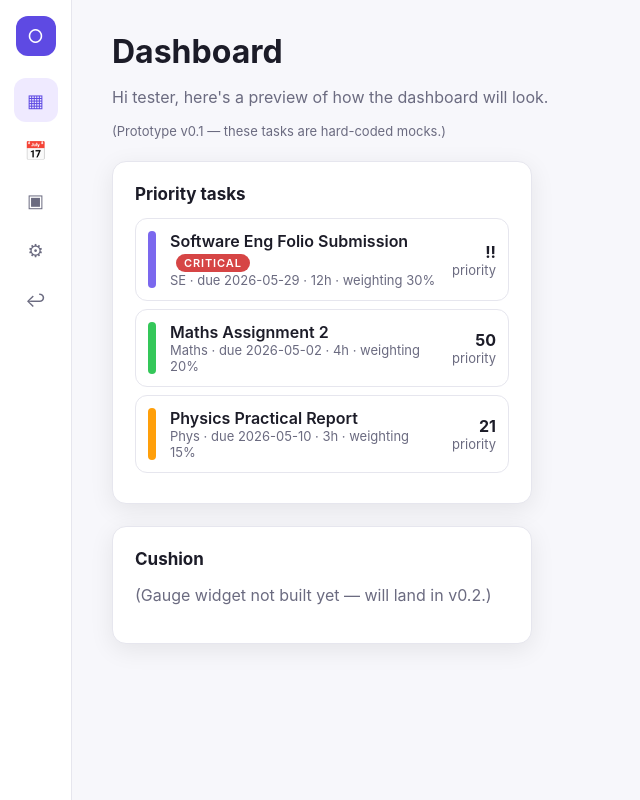
After one commit to dilutedious/optima, a Flask app: page /dashboard in a window 1280 px wide. The commit adds this page. Shown: the whole page, without its empty margins (0-640 px from the left). Run offline with Flask 3, Linux system fonts and the light colour scheme.

Commit message:
dashboard layout + mock tasks
mocked the data layer with hard-coded list of three assignments so layout can be approved and reviewed by testers. priority list added down the left, performance indicator strip across the top, cushion gauge is a placeholder for now. no persistence or authentication yet.

```diff
--- a/app.py
+++ b/app.py
@@ -14,6 +14,18 @@ Then open http://127.0.0.1:5050/
 from flask import Flask, render_template
 
 app = Flask(__name__)
+app.secret_key = "v0.1-dev-only"
+
+# Hard-coded for the v0.1 walkthrough so testers can react to a layout
+# with real-looking values. Will be replaced by real data in v0.2.
+MOCK_TASKS = [
+    {"name": "Software Eng Folio Submission", "subject": "SE",   "due": "2026-05-29",
+     "weighting": 30, "hours": 12, "score": 9999, "colour": "#7B68EE", "crit": True},
+    {"name": "Maths Assignment 2",            "subject": "Maths","due": "2026-05-02",
+     "weighting": 20, "hours": 4,  "score": 50,   "colour": "#34c759", "crit": False},
+    {"name": "Physics Practical Report",      "subject": "Phys", "due": "2026-05-10",
+     "weighting": 15, "hours": 3,  "score": 21,   "colour": "#ff9f0a", "crit": False},
+]
 
 
 @app.route("/")
@@ -31,5 +43,11 @@ def signup():
     return render_template("signup.html")
 
 
+@app.route("/dashboard")
+def dashboard():
+    # No real auth yet — anyone hitting this URL sees the mock dashboard.
+    return render_template("dashboard.html", user="tester", tasks=MOCK_TASKS)
+
+
 if __name__ == "__main__":
     app.run(host="127.0.0.1", port=5050, debug=True)
--- a/static/style.css
+++ b/static/style.css
@@ -28,3 +28,24 @@ input { width: 100%; padding: 10px 12px; border: 1px solid #e6e6ee; border-radiu
 .btn { display: inline-block; background: #5e4ae3; color: #fff; border: 0; border-radius: 10px; padding: 10px 16px; font: inherit; font-weight: 600; cursor: pointer; text-decoration: none; }
 .btn:hover { background: #4a36c6; }
 .btn.full { width: 100%; padding: 12px; margin-top: 18px; }
+
+/* dashboard */
+.sidebar { position: fixed; left: 0; top: 0; bottom: 0; width: 72px; background: #fff; border-right: 1px solid #e6e6ee;
+  display: flex; flex-direction: column; align-items: center; padding: 16px 0; gap: 6px; }
+.sidebar .logo { width: 40px; height: 40px; background: #5e4ae3; color: #fff; border-radius: 12px; display: grid; place-items: center; margin-bottom: 16px; font-size: 18px; }
+.sidebar .nav { width: 44px; height: 44px; border-radius: 12px; display: grid; place-items: center; color: #6b6b80; text-decoration: none; font-size: 18px; }
+.sidebar .nav.active { background: #efeaff; color: #5e4ae3; }
+.content { margin-left: 72px; padding: 32px 40px; max-width: 960px; }
+h1 { margin: 0 0 4px; }
+.muted { color: #6b6b80; }
+.small { font-size: 13px; }
+.card { margin-top: 22px; padding: 22px; border: 1px solid #e6e6ee; border-radius: 14px; }
+.card h2 { margin: 0 0 14px; font-size: 17px; }
+.task { display: grid; grid-template-columns: 8px 1fr auto; gap: 14px; align-items: center;
+  padding: 12px; border: 1px solid #e6e6ee; border-radius: 12px; margin-bottom: 8px; }
+.task .swatch { width: 8px; align-self: stretch; border-radius: 6px; }
+.task .name { font-weight: 600; }
+.task .meta { font-size: 13px; color: #6b6b80; }
+.task .pri { font-weight: 700; }
+.task .right { text-align: right; }
+.task .crit { display: inline-block; background: #d64545; color: #fff; padding: 2px 8px; border-radius: 999px; font-size: 11px; margin-left: 6px; letter-spacing: 0.08em; }
--- /dev/null
+++ b/templates/dashboard.html
@@ -0,0 +1,37 @@
+<!doctype html><html><head><meta charset="utf-8"><title>Dashboard — Optima</title>
+<link rel="stylesheet" href="/static/style.css"></head>
+<body>
+  <aside class="sidebar">
+    <div class="logo">○</div>
+    <a class="nav active" title="Dashboard">▦</a>
+    <a class="nav" title="Weekly">📅</a>
+    <a class="nav" title="Monthly">▣</a>
+    <a class="nav" title="Settings">⚙</a>
+    <a class="nav" title="Sign out" href="/logout">↩</a>
+  </aside>
+  <main class="content">
+    <h1>Dashboard</h1>
+    <p class="muted">Hi {{ user }}, here's a preview of how the dashboard will look.</p>
+    <p class="muted small">(Prototype v0.1 — these tasks are hard-coded mocks.)</p>
+    <div class="card">
+      <h2>Priority tasks</h2>
+      {% for t in tasks %}
+        <div class="task">
+          <span class="swatch" style="background: {{ t.colour }}"></span>
+          <div>
+            <div class="name">{{ t.name }}{% if t.crit %} <span class="crit">CRITICAL</span>{% endif %}</div>
+            <div class="meta">{{ t.subject }} · due {{ t.due }} · {{ t.hours }}h · weighting {{ t.weighting }}%</div>
+          </div>
+          <div class="right">
+            <div class="pri">{% if t.crit %}!!{% else %}{{ t.score }}{% endif %}</div>
+            <div class="small muted">priority</div>
+          </div>
+        </div>
+      {% endfor %}
+    </div>
+    <div class="card">
+      <h2>Cushion</h2>
+      <p class="muted">(Gauge widget not built yet — will land in v0.2.)</p>
+    </div>
+  </main>
+</body></html>
```
